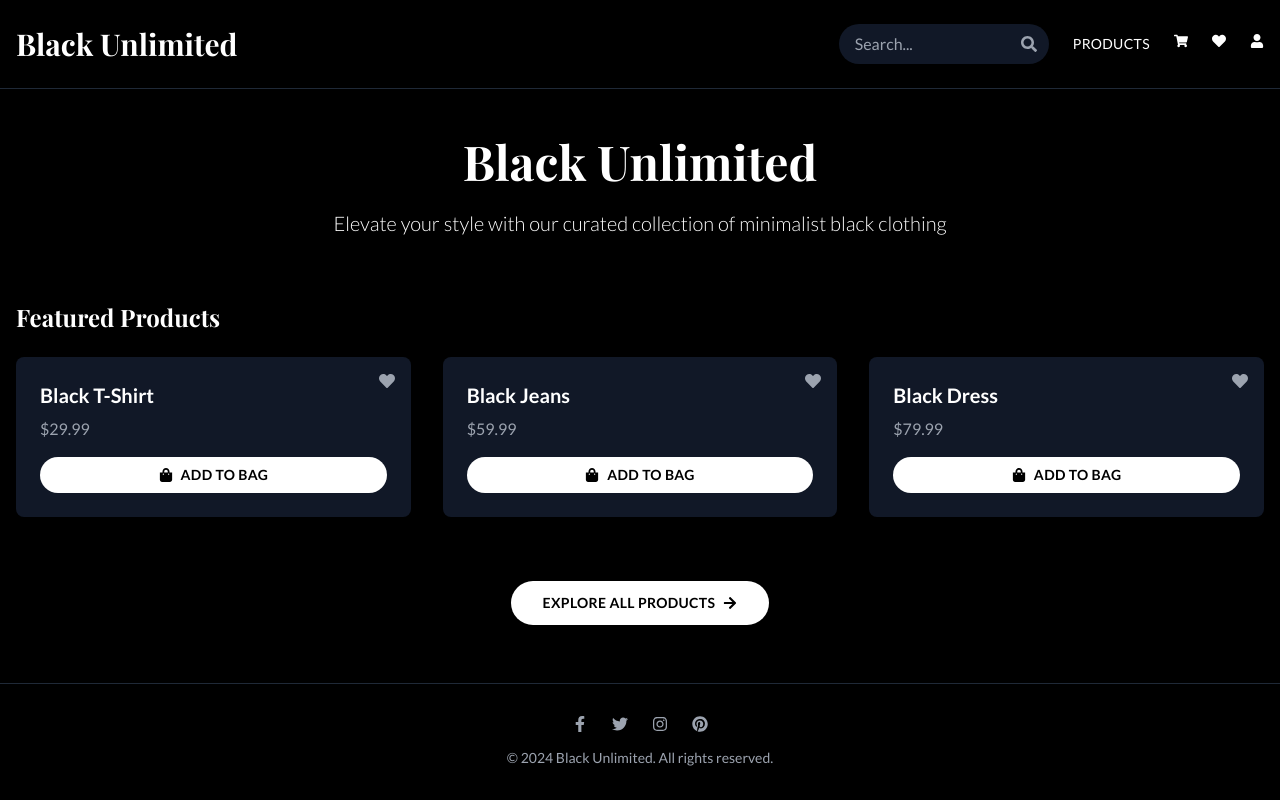
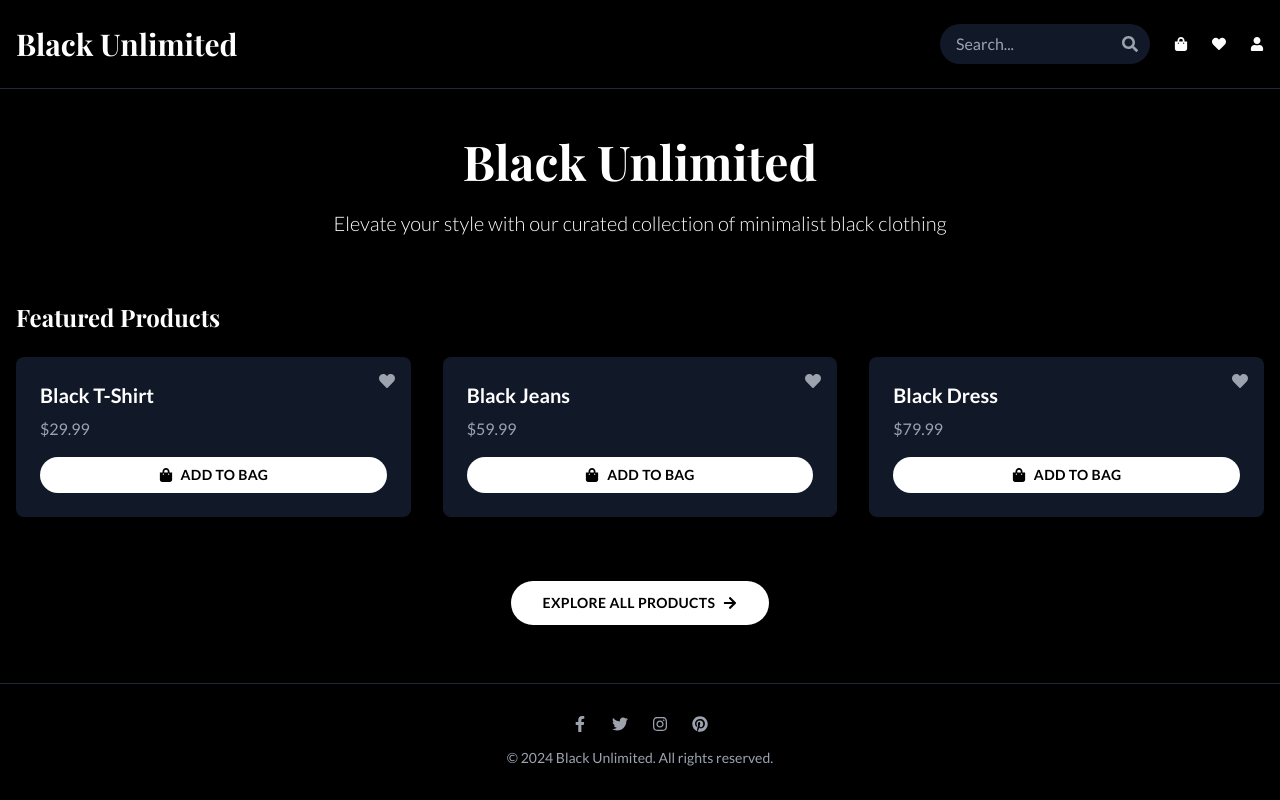
Before and after one commit to rishmi5h/BU-UI, a Next.js app: page / in a window 1280 px wide. Built offline with nearby package versions, Linux system fonts and the light colour scheme; a web font is replaced by a local one.

Commit message:
Update Header.tsx

```diff
--- a/app/components/Header.tsx
+++ b/app/components/Header.tsx
@@ -1,5 +1,5 @@
 import Link from "next/link";
-import { FaSearch, FaShoppingCart, FaHeart, FaUser } from "react-icons/fa";
+import { FaSearch, FaShoppingBag, FaHeart, FaUser } from "react-icons/fa";
 
 export default function Header() {
   return (
@@ -25,18 +25,10 @@ export default function Header() {
           <ul className='flex space-x-6 text-sm uppercase tracking-wide'>
             <li>
               <Link
-                href='/products'
-                className='hover:text-gray-300 transition-colors'
-              >
-                Products
-              </Link>
-            </li>
-            <li>
-              <Link
                 href='/cart'
                 className='hover:text-gray-300 transition-colors'
               >
-                <FaShoppingCart />
+                <FaShoppingBag />
               </Link>
             </li>
             <li>
```
